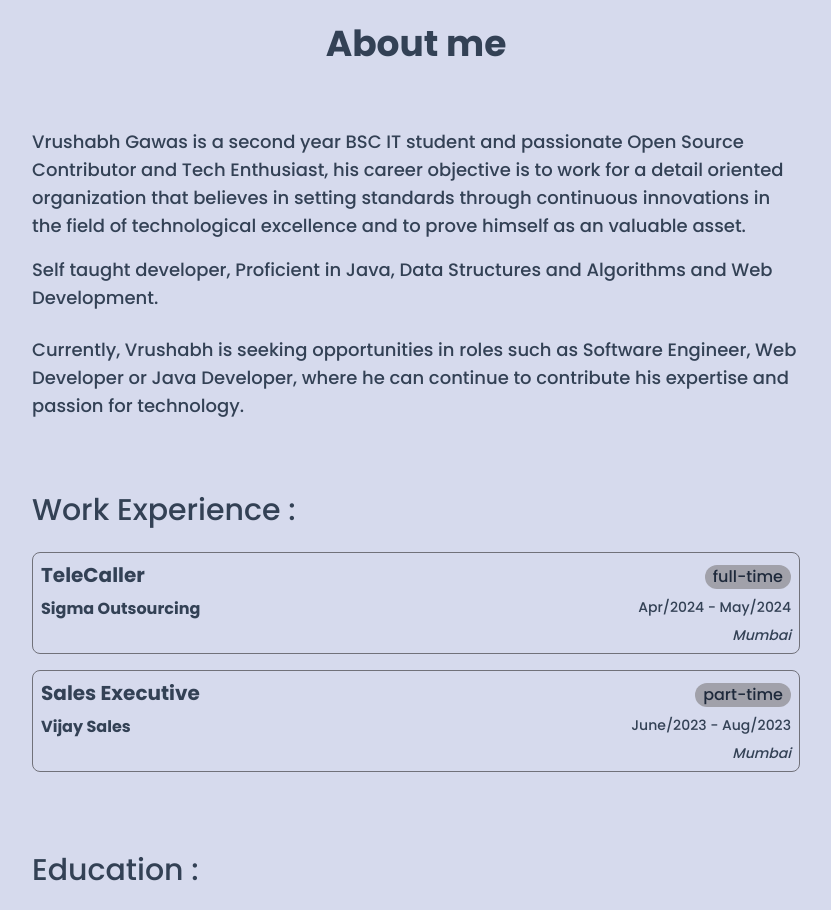
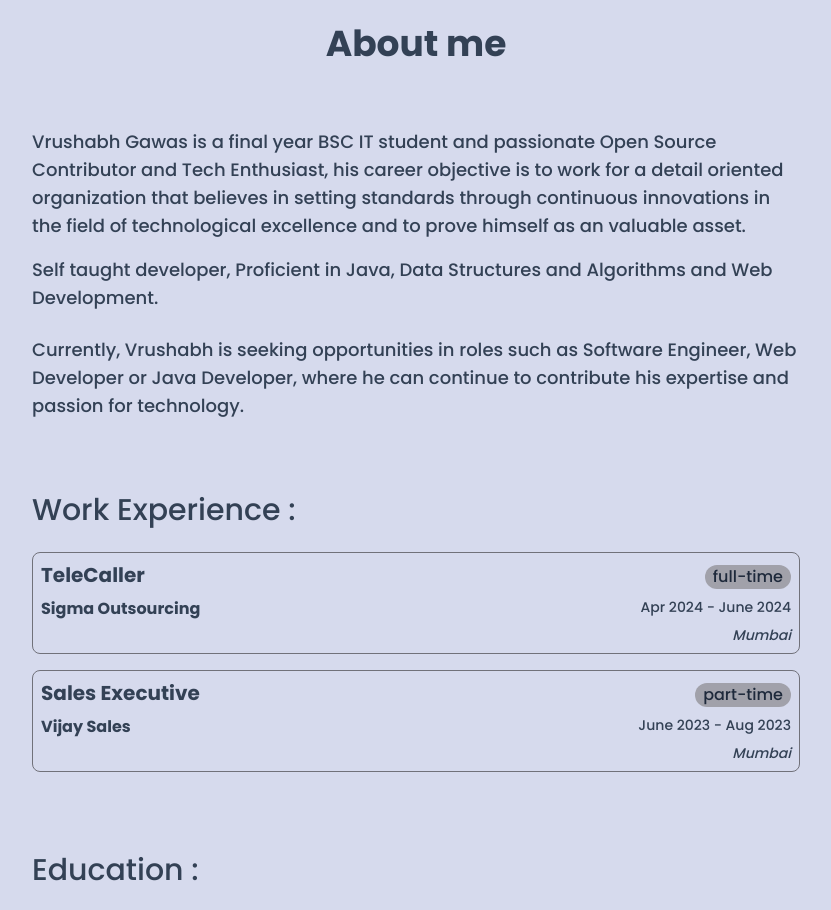
Before and after one commit to vrushabhgawas14/vrushabhgawas14.github.io, a React (Create React App) app: page / in a window 1280 px wide. Shown: the part 920-1830 px from the top of the page, without its empty margins (224-1055 px from the left). Built offline with nearby package versions, Linux system fonts and the light colour scheme; a web font is replaced by a local one.

Commit message:
Shift to Vercel

```diff
--- a/package.json
+++ b/package.json
@@ -1,5 +1,5 @@
 {
-  "homepage": "https://vrushabhgawas14.github.io/",
+  "homepage": "https://vrushabhgawas.vercel.app/",
   "name": "vrushabhgawas14.github.io",
   "version": "0.1.0",
   "private": true,
@@ -24,9 +24,7 @@
     "start": "react-scripts start",
     "build": "react-scripts build",
     "test": "react-scripts test",
-    "eject": "react-scripts eject",
-    "predeploy": "npm run build",
-    "deploy": "gh-pages -d build"
+    "eject": "react-scripts eject"
   },
   "eslintConfig": {
     "extends": [
--- a/src/constants/AboutDetails.tsx
+++ b/src/constants/AboutDetails.tsx
@@ -3,14 +3,14 @@ export const workDetails = [
     position: "TeleCaller",
     type: "full-time",
     company: "Sigma Outsourcing",
-    duration: "Apr/2024 - May/2024",
+    duration: "Apr 2024 - June 2024",
     location: "Mumbai",
   },
   {
     position: "Sales Executive",
     type: "part-time",
     company: "Vijay Sales",
-    duration: "June/2023 - Aug/2023",
+    duration: "June 2023 - Aug 2023",
     location: "Mumbai",
   },
 ];
--- a/src/constants/ProjectDetails.tsx
+++ b/src/constants/ProjectDetails.tsx
@@ -46,7 +46,7 @@ export const Details = [
     name: "Portfolio Website",
     bio: "Portfolio Website to showcase skills, projects and to provide personal information.",
     stack: ["React", "TypeScript", "API", "JavaScript", "TailwindCss"],
-    webLink: "https://vrushabhgawas14.github.io/",
+    webLink: "https://vrushabhgawas.vercel.app/",
     codeLink: "https://github.com/vrushabhgawas14/",
   },
 ];
--- a/src/pages/About.tsx
+++ b/src/pages/About.tsx
@@ -36,7 +36,7 @@ export const About = () => {
         <section className="mx-64 sm:mx-6 pt-10">
           <p className="text-start text-lg">
             <p className="a_text">
-              Vrushabh Gawas is a second year BSC IT student and passionate Open
+              Vrushabh Gawas is a final year BSC IT student and passionate Open
               Source Contributor and Tech Enthusiast, his career objective is to
               work for a detail oriented organization that believes in setting
               standards through continuous innovations in the field of
```
